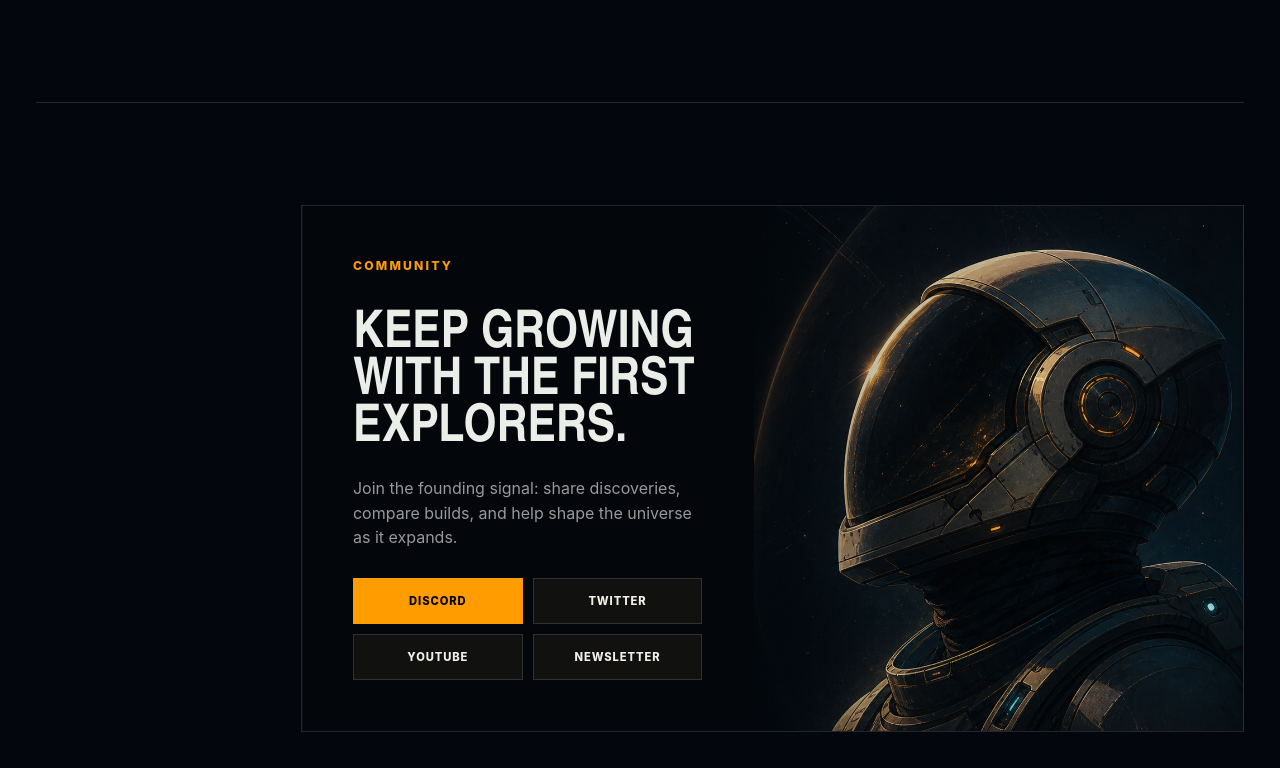
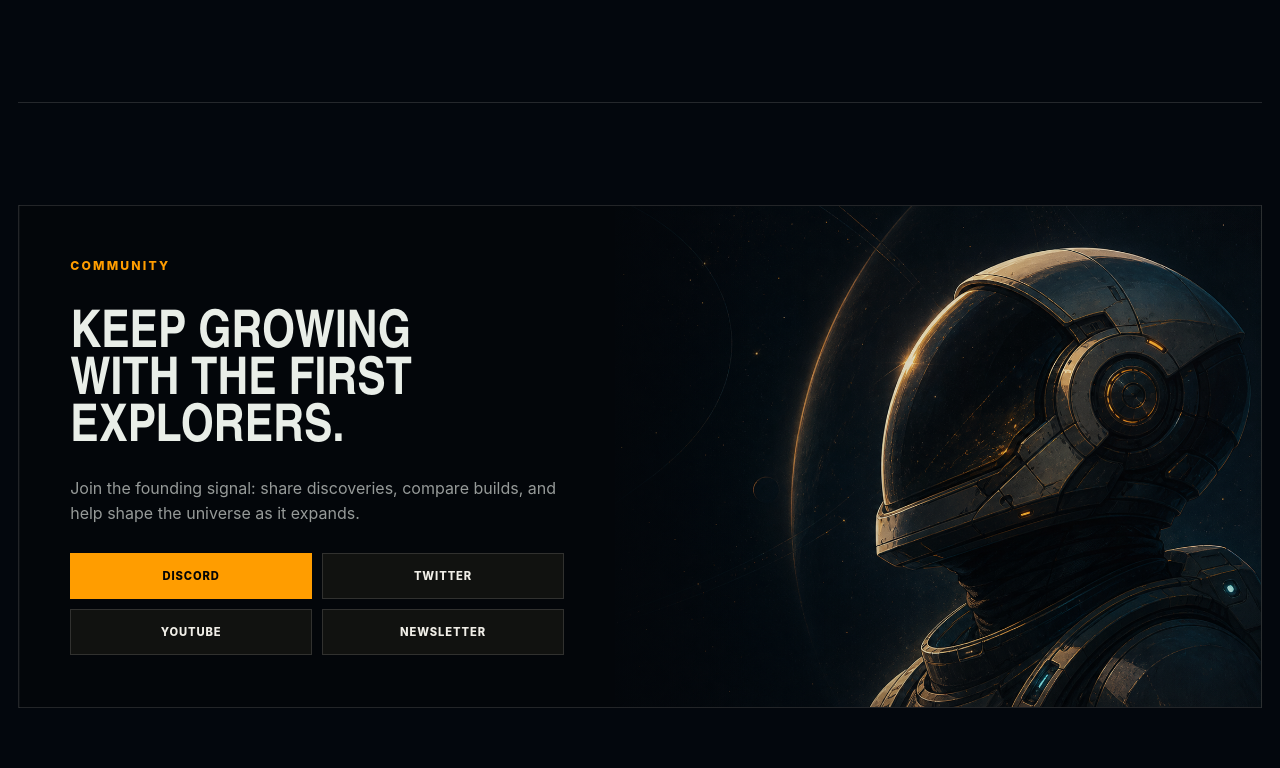
Before and after one commit to mrinfinitum/noveris-website, a Next.js app: page / in a window 1280 px wide. Shown: the part 6092-6860 px from the top of the page. Built offline with nearby package versions, Linux system fonts and the light colour scheme; no server answers.

Commit message:
Align community frame

```diff
--- a/app/globals.css
+++ b/app/globals.css
@@ -3890,3 +3890,19 @@ body {
     min-height: 360px;
   }
 }
+
+/* Footer card must align to the same centered frame as page sections. */
+.community-section {
+  display: block;
+  width: min(1680px, calc(100vw - 36px));
+  margin-inline: auto;
+}
+
+.community-section > :not(.section-kicker) {
+  grid-column: auto;
+}
+
+.community-layout,
+.footer-line {
+  width: 100%;
+}
```
